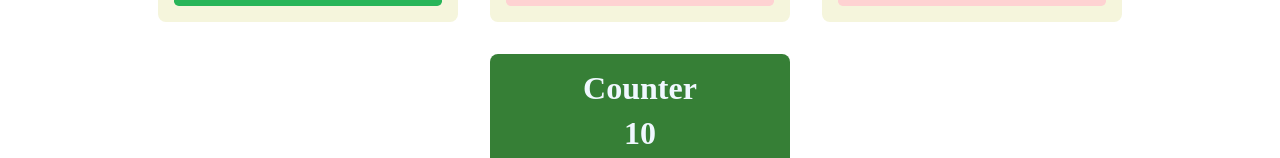
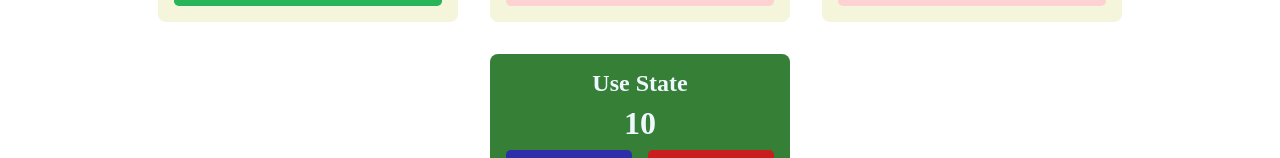
Before and after one commit to RodCri/ConceptsReact, a React (Vite) app: page / in a window 1280 px wide. Shown: the part 210-368 px from the top of the page. Built offline with nearby package versions, Linux system fonts and the light colour scheme; no server answers.

Commit message:
order components

```diff
--- a/src/App.jsx
+++ b/src/App.jsx
@@ -1,6 +1,6 @@
-import { Target } from './components/Target'
+import { Target } from './components/TargetCard/Target'
 import './App.css'
-import { Counter } from './components/Counter'
+import { Counter } from './components/Counter/Counter'
 import { Giphy } from './components/giphyAPI/Giphy'
 
 export const App = () => {
--- a/src/components/Counter.jsx
+++ b/src/components/Counter/Counter.jsx
@@ -19,7 +19,7 @@ export const Counter = ({aux}) =>{
 
   return(
     <div className="container">
-      <h1 className="counter__title">Counter</h1>
+      <h2>Use State</h2>
       <p className="counter__number">{count}</p>
       <div className="counter__btn">
         <button onClick={handleIncrement} className={`btn ${count >= 20 ? 'disable': ''}`}>Increment</button>
```
Also changed, not shown: src/components/Counter/Counter.css (renamed from src/components/Counter.css), src/components/TargetCard/Target.css (renamed from src/components/Target.css), src/components/TargetCard/Target.jsx (renamed from src/components/Target.jsx).
